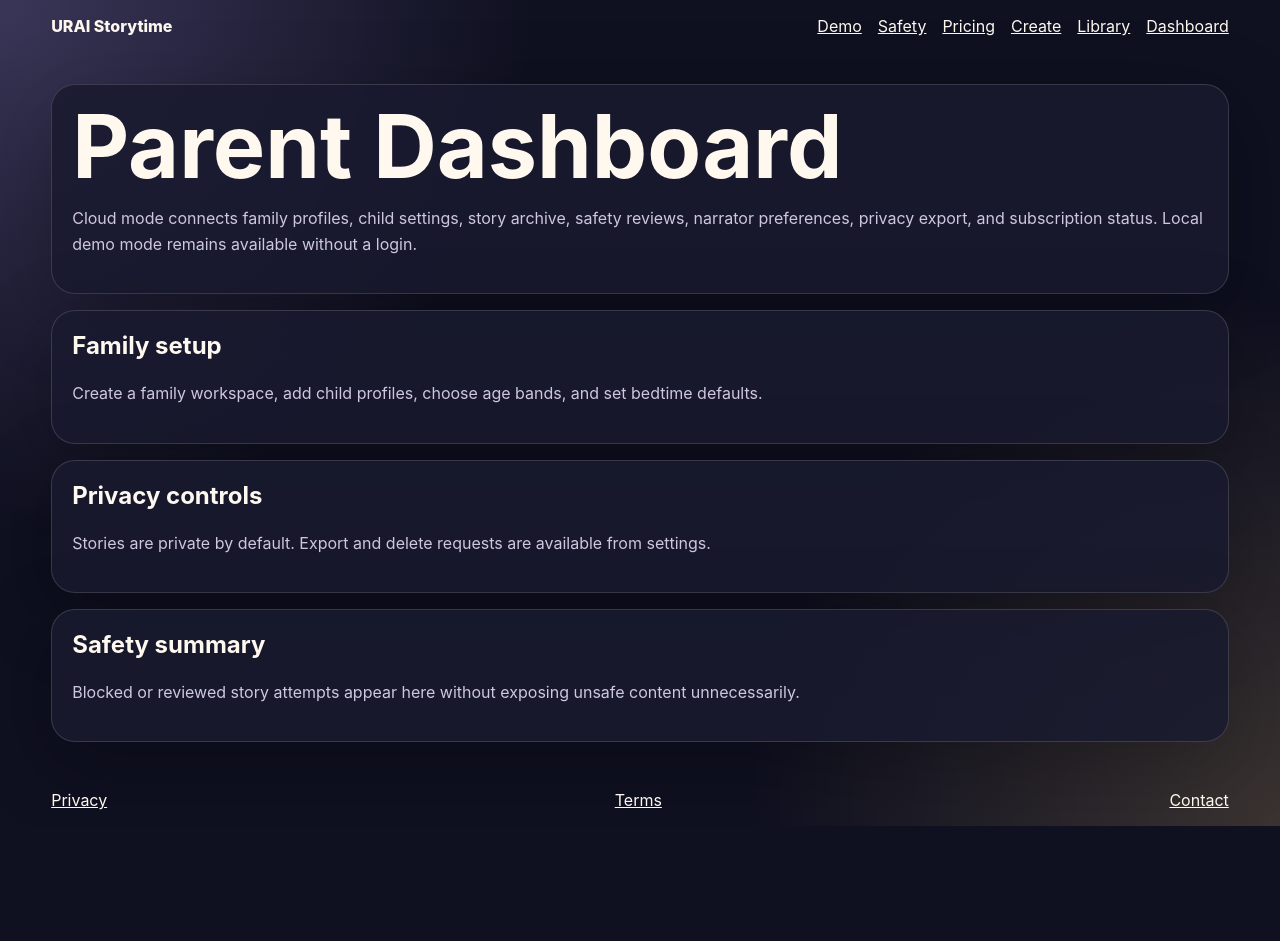
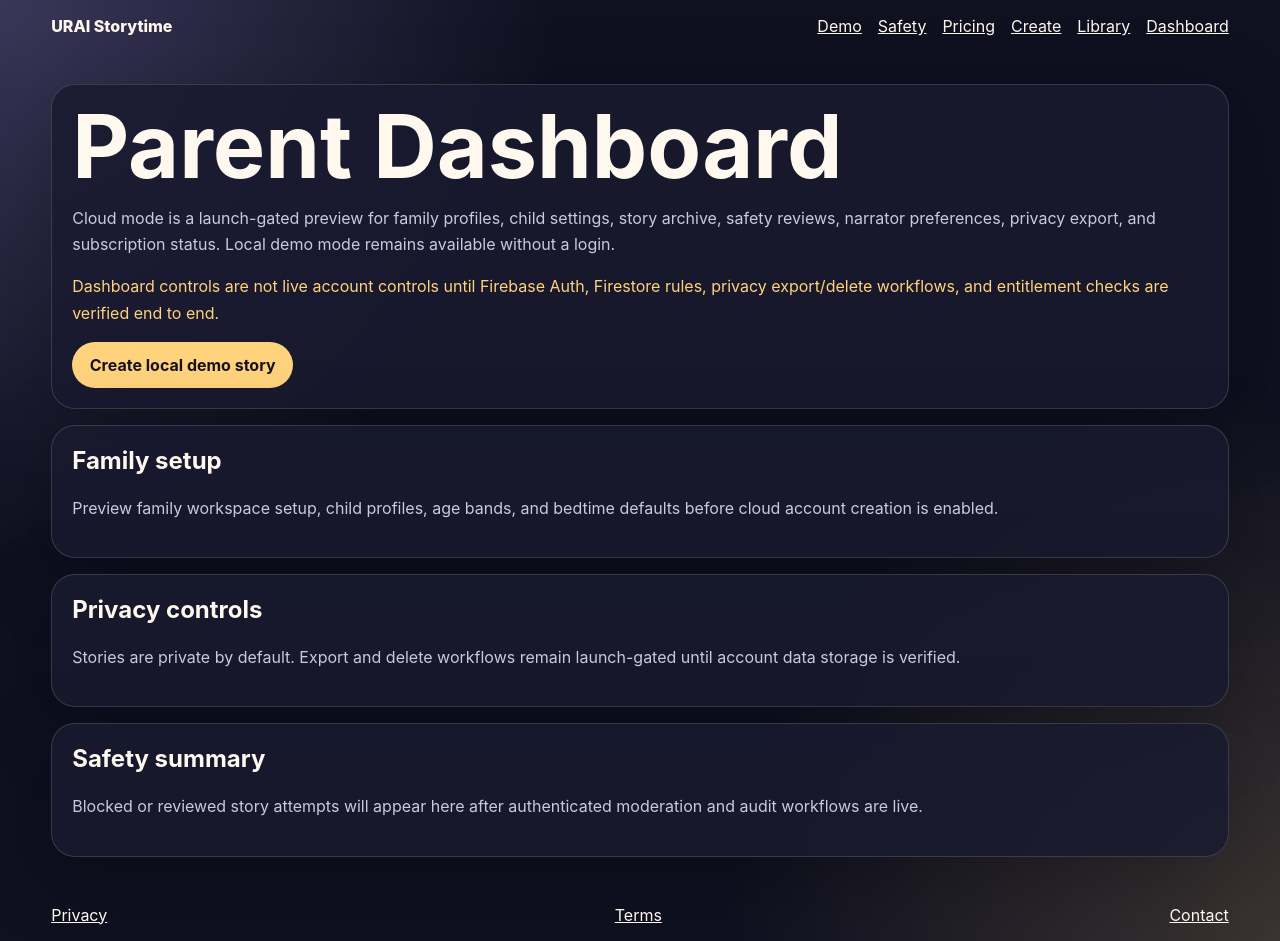
Before and after one commit to LifeLoggerAI/urai-storytime, a Next.js app: page /dashboard in a window 1280 px wide. Before the commit the page ends 826 px from the top, so only its background shows below. Built offline with nearby package versions, Linux system fonts and the light colour scheme; no server answers.

Commit message:
Clarify dashboard launch gate

```diff
--- a/src/components/ParentDashboard.tsx
+++ b/src/components/ParentDashboard.tsx
@@ -4,22 +4,27 @@ export function ParentDashboard() {
       <article className="card">
         <h1>Parent Dashboard</h1>
         <p>
-          Cloud mode connects family profiles, child settings, story archive, safety reviews,
-          narrator preferences, privacy export, and subscription status. Local demo mode remains
-          available without a login.
+          Cloud mode is a launch-gated preview for family profiles, child settings, story archive,
+          safety reviews, narrator preferences, privacy export, and subscription status. Local demo
+          mode remains available without a login.
         </p>
+        <p className="notice">
+          Dashboard controls are not live account controls until Firebase Auth, Firestore rules,
+          privacy export/delete workflows, and entitlement checks are verified end to end.
+        </p>
+        <a className="btn" href="/create">Create local demo story</a>
       </article>
       <article className="card">
         <h2>Family setup</h2>
-        <p>Create a family workspace, add child profiles, choose age bands, and set bedtime defaults.</p>
+        <p>Preview family workspace setup, child profiles, age bands, and bedtime defaults before cloud account creation is enabled.</p>
       </article>
       <article className="card">
         <h2>Privacy controls</h2>
-        <p>Stories are private by default. Export and delete requests are available from settings.</p>
+        <p>Stories are private by default. Export and delete workflows remain launch-gated until account data storage is verified.</p>
       </article>
       <article className="card">
         <h2>Safety summary</h2>
-        <p>Blocked or reviewed story attempts appear here without exposing unsafe content unnecessarily.</p>
+        <p>Blocked or reviewed story attempts will appear here after authenticated moderation and audit workflows are live.</p>
       </article>
     </section>
   );
```
